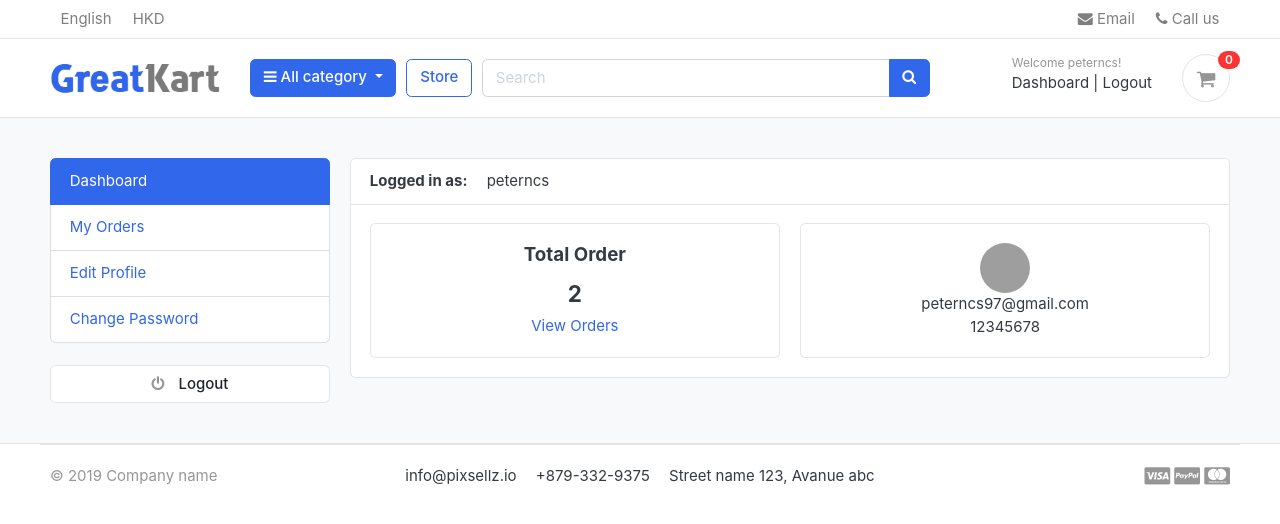
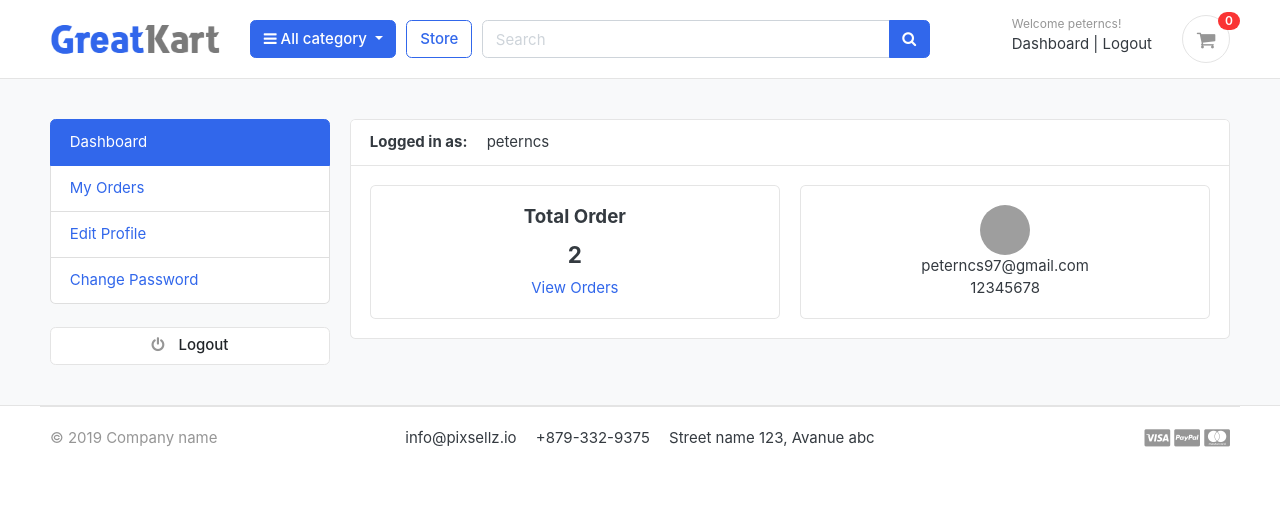
Before and after one commit to peterncs/greatkart-django, a Django app: page /accounts/ in a window 1280 px wide. Shown: the top 524 px of the page. Run offline with Django 3.2, Linux system fonts and the light colour scheme; a user stored in the database is signed in; data comes from the database, SQL or seed files in the repository; some libraries are stand-ins or nearby versions; some web fonts are replaced; grey boxes are pictures that could not be loaded.

Commit message:
Remove unused part of navbar template

```diff
--- a/templates/includes/navbar.html
+++ b/templates/includes/navbar.html
@@ -1,28 +1,28 @@
 {% load static %}
 
 <header class="section-header">
-<nav class="navbar p-md-0 navbar-expand-sm navbar-light border-bottom">
-<div class="container">
-  <button class="navbar-toggler" type="button" data-toggle="collapse" data-target="#navbarTop4" aria-controls="navbarNav" aria-expanded="false" aria-label="Toggle navigation">
-    <span class="navbar-toggler-icon"></span>
-  </button>
-  <div class="collapse navbar-collapse" id="navbarTop4">
-    <ul class="navbar-nav mr-auto">
-      <li class="nav-item dropdown">
-      <a href="#" class="nav-link">   English </a>
+<!--<nav class="navbar p-md-0 navbar-expand-sm navbar-light border-bottom">-->
+<!--<div class="container">-->
+<!--  <button class="navbar-toggler" type="button" data-toggle="collapse" data-target="#navbarTop4" aria-controls="navbarNav" aria-expanded="false" aria-label="Toggle navigation">-->
+<!--    <span class="navbar-toggler-icon"></span>-->
+<!--  </button>-->
+<!--  <div class="collapse navbar-collapse" id="navbarTop4">-->
+<!--    <ul class="navbar-nav mr-auto">-->
+<!--      <li class="nav-item dropdown">-->
+<!--      <a href="#" class="nav-link">   English </a>-->
 
-    </li>
-    <li class="nav-item dropdown">
-      <a href="#" class="nav-link"> HKD </a>
-    </li>
-    </ul>
-    <ul class="navbar-nav">
-    <li><a href="#" class="nav-link"> <i class="fa fa-envelope"></i> Email </a></li>
-    <li><a href="#" class="nav-link"> <i class="fa fa-phone"></i> Call us </a></li>
-  </ul> <!-- list-inline //  -->
-  </div> <!-- navbar-collapse .// -->
-</div> <!-- container //  -->
-</nav>
+<!--    </li>-->
+<!--    <li class="nav-item dropdown">-->
+<!--      <a href="#" class="nav-link"> HKD </a>-->
+<!--    </li>-->
+<!--    </ul>-->
+<!--    <ul class="navbar-nav">-->
+<!--    <li><a href="#" class="nav-link"> <i class="fa fa-envelope"></i> Email </a></li>-->
+<!--    <li><a href="#" class="nav-link"> <i class="fa fa-phone"></i> Call us </a></li>-->
+<!--  </ul> &lt;!&ndash; list-inline //  &ndash;&gt;-->
+<!--  </div> &lt;!&ndash; navbar-collapse .// &ndash;&gt;-->
+<!--</div> &lt;!&ndash; container //  &ndash;&gt;-->
+<!--</nav>-->
 
 <section class="header-main border-bottom">
   <div class="container">
```
